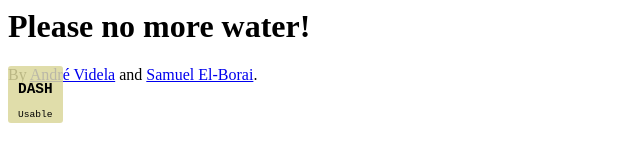
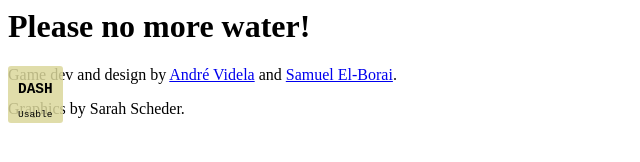
Before and after one commit to dgellow/pls-no-more-water, a website with bundled scripts: page src/index.html in a window 1280 px wide. Shown: the whole page, without its empty margins (0-640 px from the left). Built offline with nearby package versions, Linux system fonts and the light colour scheme.

Commit message:
add Sarah Scheder in credits

```diff
--- a/src/index.html
+++ b/src/index.html
@@ -45,7 +45,8 @@
             </div>
         </div>
 
-        <p class="bottom">By <a href="https://github.com/zhaar">André Videla</a> and <a href="https://github.com/dgellow">Samuel El-Borai</a>.</p>
+        <p class="bottom">Game dev and design by <a href="https://github.com/zhaar">André Videla</a> and <a href="https://github.com/dgellow">Samuel El-Borai</a>.</p>
+        <p class="bottom">Graphics by Sarah Scheder.</p>
 
         <script src="lib/crafty-0.6.3.js" type="text/javascript"></script>
         <script src="lib/Box2dWeb-2.1.a.3.js" type="text/javascript"></script>
```
